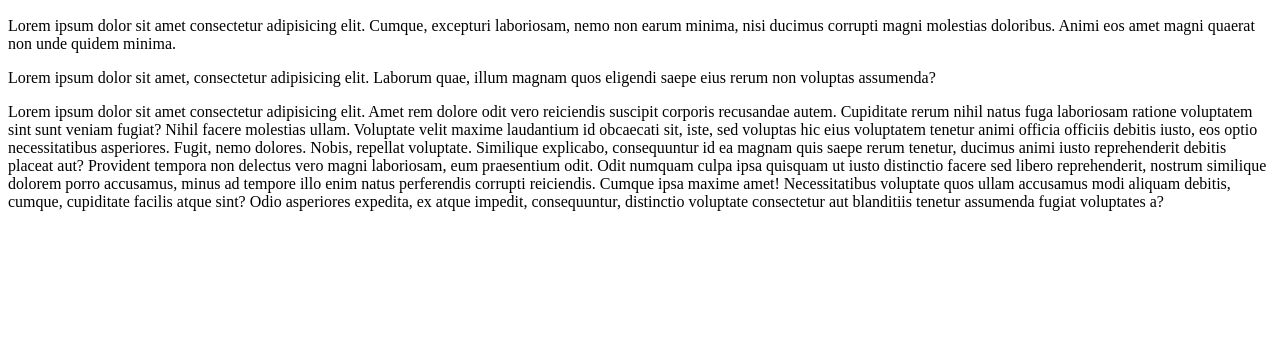
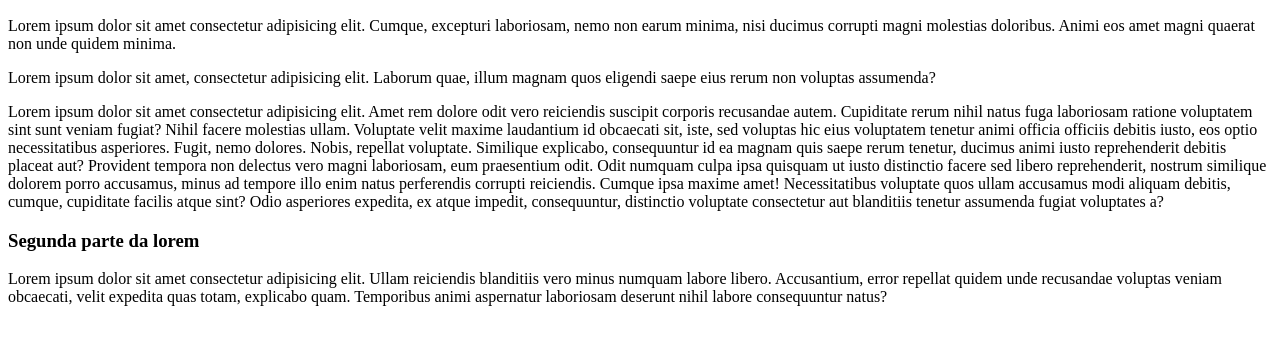
Before and after one commit to brenozein/minhapasta, a plain HTML site: page index.html in a window 1280 px wide. Shown: the part 110-454 px from the top of the page. Drawn offline with Linux system fonts and the light colour scheme.

Commit message:
Acresentei uma segunda parte para o texto

```diff
--- a/index.html
+++ b/index.html
@@ -18,5 +18,11 @@
      Nobis, repellat voluptate. Similique explicabo, consequuntur id ea magnam quis saepe rerum tenetur, ducimus animi iusto reprehenderit debitis placeat aut? Provident tempora non delectus vero magni laboriosam, eum praesentium odit.
      Odit numquam culpa ipsa quisquam ut iusto distinctio facere sed libero reprehenderit, nostrum similique dolorem porro accusamus, minus ad tempore illo enim natus perferendis corrupti reiciendis. Cumque ipsa maxime amet!
      Necessitatibus voluptate quos ullam accusamus modi aliquam debitis, cumque, cupiditate facilis atque sint? Odio asperiores expedita, ex atque impedit, consequuntur, distinctio voluptate consectetur aut blanditiis tenetur assumenda fugiat voluptates a?</p>
+
+ <h3> Segunda parte da lorem</h3>
+
+ <p>Lorem ipsum dolor sit amet consectetur adipisicing elit. Ullam reiciendis blanditiis vero minus numquam labore libero. Accusantium, error repellat quidem unde recusandae voluptas veniam obcaecati, velit expedita quas totam, explicabo quam. Temporibus animi aspernatur laboriosam deserunt nihil labore consequuntur natus?</p>
+
+
 </body>
 </html>
```
